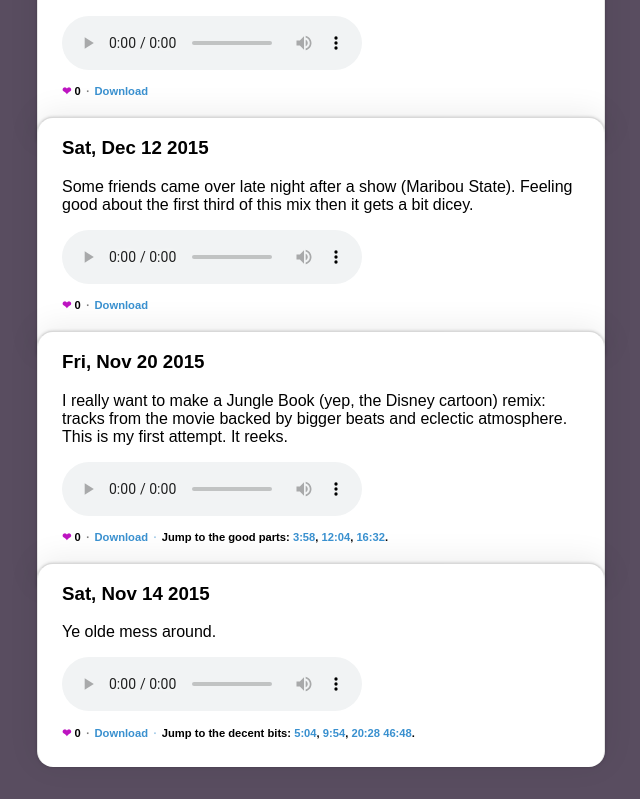
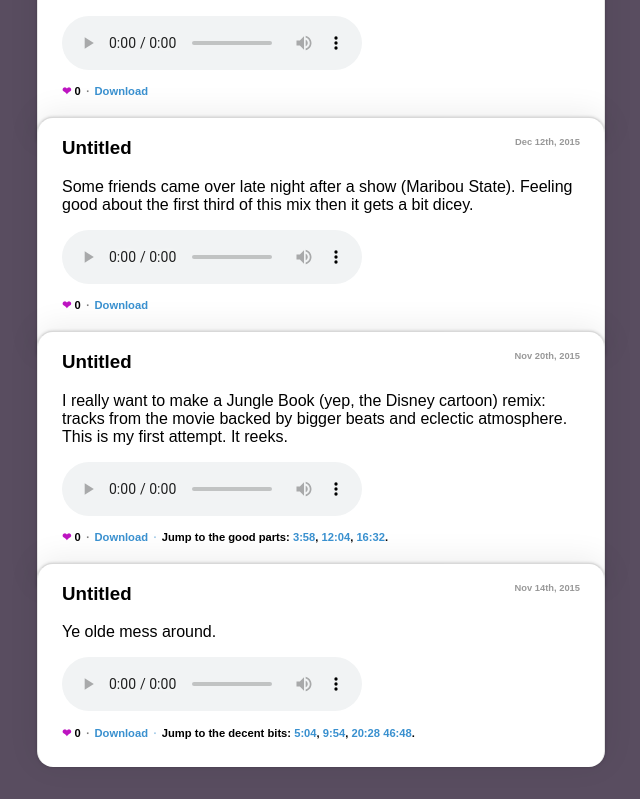
Before and after one commit to avand/avand-tunes, a plain HTML site: page public/index.html in a window 1280 px wide. Shown: the part 821-1620 px from the top of the page, without its empty margins (319-959 px from the left). Drawn offline with nearby package versions, Linux system fonts and the light colour scheme; a script that the page names is missing.

Commit message:
Reformatting old cards' dates

```diff
--- a/public/index.html
+++ b/public/index.html
@@ -93,7 +93,7 @@
     </div>
 
     <div class="track" id="mix-3" data-mix-id="3" data-play-count="0" data-like-count="0">
-      <h3>Sat, Dec 12 2015</h3>
+      <h3>Untitled <span class="track-release">Dec 12th, 2015</span></h3>
 
       <p>
         Some friends came over late night after a show (Maribou State). Feeling good
@@ -112,7 +112,7 @@
     </div>
 
     <div class="track" id="mix-2" data-mix-id="2" data-play-count="0" data-like-count="0">
-      <h3>Fri, Nov 20 2015</h3>
+      <h3>Untitled <span class="track-release">Nov 20th, 2015</span></h3>
 
       <p>
         I really want to make a Jungle Book (yep, the Disney cartoon) remix: tracks
@@ -136,7 +136,7 @@
     </div>
 
     <div class="track" id="mix-1" data-mix-id="1" data-play-count="0" data-like-count="0">
-      <h3>Sat, Nov 14 2015</h3>
+      <h3>Untitled <span class="track-release">Nov 14th, 2015</span></h3>
 
       <p>
         Ye olde mess around.
```
